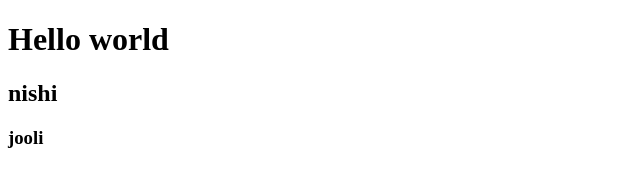
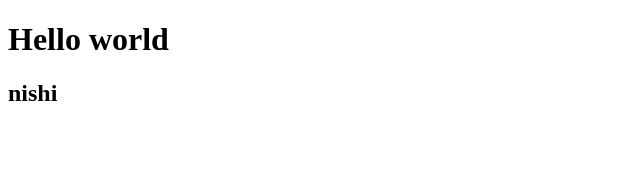
Before and after one commit to ShivamGoyal1234/external, a plain HTML site: page index.html in a window 1280 px wide. Shown: the full height of the page, 0-640 px from the left. Drawn offline with Linux system fonts and the light colour scheme.

Commit message:
h3 removed from index

```diff
--- a/index.html
+++ b/index.html
@@ -14,9 +14,5 @@
     <h2>
         nishi
     </h2>
-
-    <h3>
-        jooli
-    </h3>
 </body>
 </html>
```
